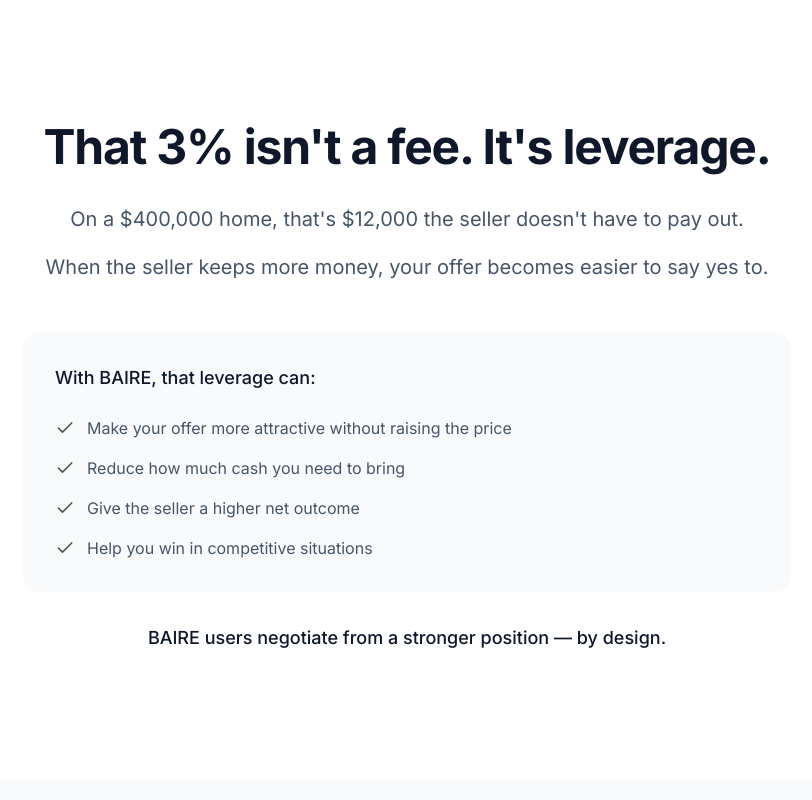
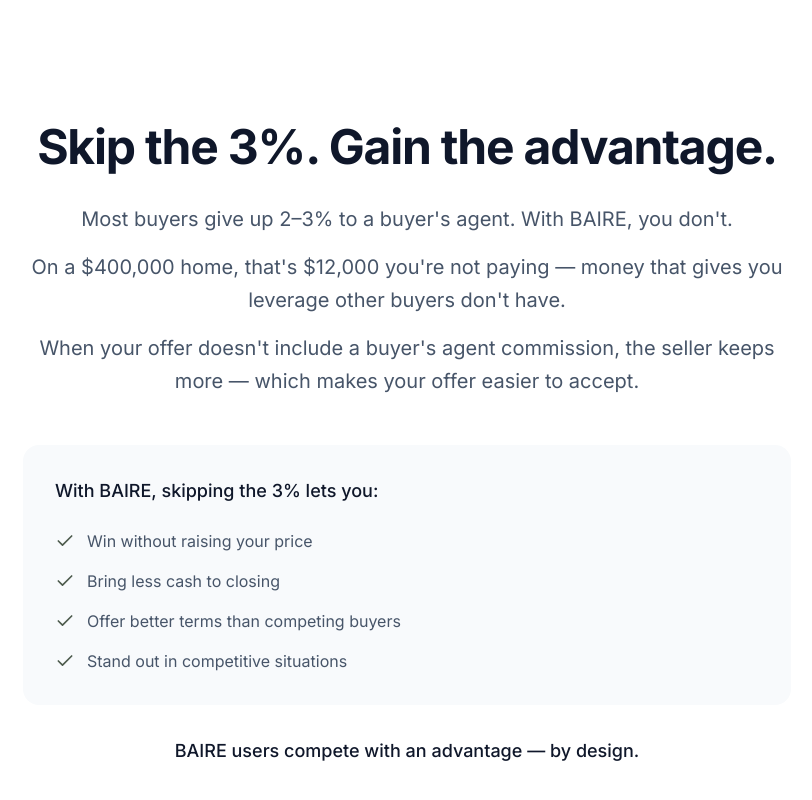
Before and after one commit to geoffbailey114/baireapp, a Next.js app: page / in a window 1280 px wide. Shown: the part 4040-4840 px from the top of the page, without its empty margins (233-1045 px from the left). Built offline with nearby package versions, Linux system fonts and the light colour scheme.

Commit message:
leverage update

```diff
--- a/components/tactical-answers.tsx
+++ b/components/tactical-answers.tsx
@@ -4,10 +4,10 @@
 import { Check, X } from 'lucide-react'
 
 const leverageBenefits = [
-  "Make your offer more attractive without raising the price",
-  "Reduce how much cash you need to bring",
-  "Give the seller a higher net outcome",
-  "Help you win in competitive situations",
+  "Win without raising your price",
+  "Bring less cash to closing",
+  "Offer better terms than competing buyers",
+  "Stand out in competitive situations",
 ]
 
 const baireIs = [
@@ -37,7 +37,7 @@
               transition={{ duration: 0.5 }}
               className="text-4xl md:text-5xl font-bold tracking-tight text-slate-900 text-center mb-8"
             >
-              That 3% isn&apos;t a fee. It&apos;s leverage.
+              Skip the 3%. Gain the advantage.
             </motion.h2>
 
             <motion.div
@@ -48,10 +48,13 @@
               className="text-center mb-12"
             >
               <p className="text-xl text-slate-600 leading-relaxed mb-4">
-                On a $400,000 home, that&apos;s $12,000 the seller doesn&apos;t have to pay out.
+                Most buyers give up 2–3% to a buyer&apos;s agent. With BAIRE, you don&apos;t.
+              </p>
+              <p className="text-xl text-slate-600 leading-relaxed mb-4">
+                On a $400,000 home, that&apos;s $12,000 you&apos;re not paying — money that gives you leverage other buyers don&apos;t have.
               </p>
               <p className="text-xl text-slate-600 leading-relaxed">
-                When the seller keeps more money, your offer becomes easier to say yes to.
+                When your offer doesn&apos;t include a buyer&apos;s agent commission, the seller keeps more — which makes your offer easier to accept.
               </p>
             </motion.div>
 
@@ -63,7 +66,7 @@
               className="bg-slate-50 rounded-2xl p-8 mb-8"
             >
               <p className="text-lg font-medium text-slate-900 mb-6">
-                With BAIRE, that leverage can:
+                With BAIRE, skipping the 3% lets you:
               </p>
               <ul className="space-y-4">
                 {leverageBenefits.map((benefit, index) => (
@@ -82,7 +85,7 @@
               transition={{ duration: 0.5, delay: 0.3 }}
               className="text-center text-lg font-medium text-slate-900"
             >
-              BAIRE users negotiate from a stronger position — by design.
+              BAIRE users compete with an advantage — by design.
             </motion.p>
           </div>
         </div>
```
